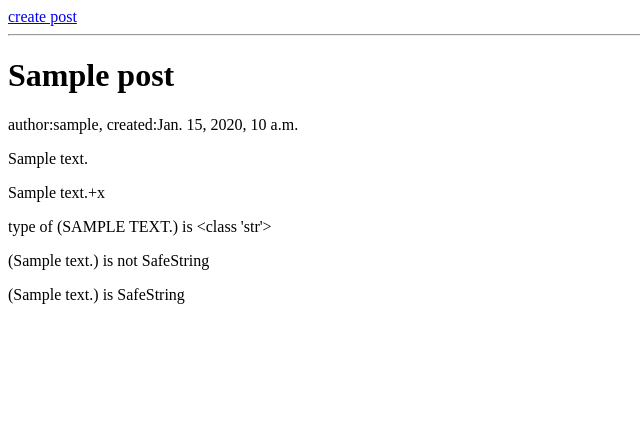
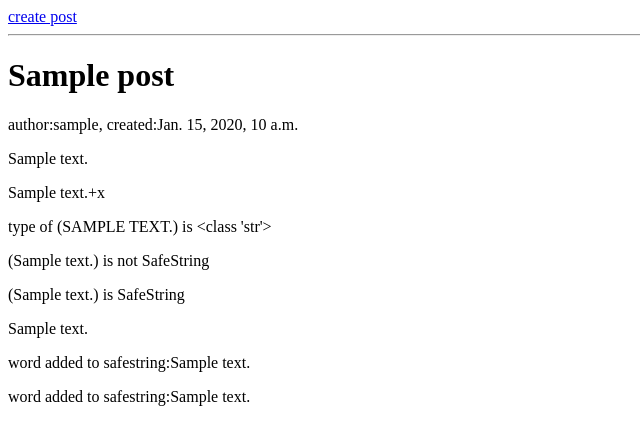
Before and after one commit to Sajjad-mansouri/template_tags_filter, a Django app: a page that uses blog/templates/blog/post.html in a window 1280 px wide. Shown: the top 445 px of the page, without its empty margins (0-640 px from the left). Run offline with Django 4.2, Linux system fonts and the light colour scheme; tables that the repository leaves empty hold one stand-in row (values such as "Sample post").

Commit message:
use is_safe flag in template filter

```diff
--- a/blog/templates/blog/post.html
+++ b/blog/templates/blog/post.html
@@ -28,6 +28,11 @@ posts
 <p>{{object.text|is_safe_string}}</p>
 <p>{{object.text|safe|is_safe_string}}</p>
 
+<p>{{object.text|safe}}</p>
+<p>{{object.text|safe|safe_to_normal}}</p>
+<p>{{object.text|safe|safe_again}}</p>
+
+
 
 
 
--- a/blog/templatetags/custom_tags.py
+++ b/blog/templatetags/custom_tags.py
@@ -25,3 +25,18 @@ def is_safe_string(value):
 		return f'({value}) is SafeString'
 	else:
 		return f'({value}) is not SafeString'
+
+
+@register.filter
+def safe_to_normal(value):
+	value=f'word added to safestring:{value}'
+	return value
+
+
+
+
+
+@register.filter(is_safe=True)
+def safe_again(value):
+	value=f'word added to safestring:{value}'
+	return value
```
